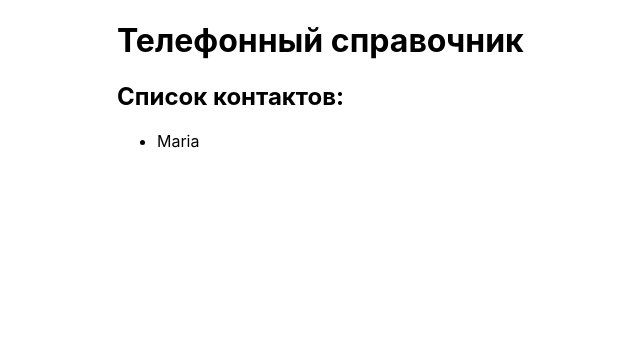
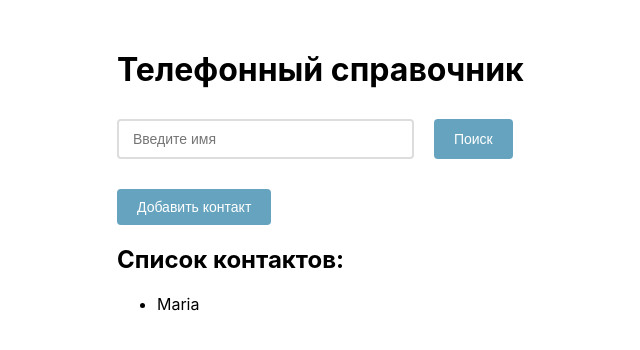
Before and after one commit to MariaChumerina/Phonebook, a React (Create React App) app: page / in a window 1280 px wide. Shown: the top 350 px of the page, without its empty margins (11-651 px from the left). Built offline with nearby package versions, Linux system fonts and the light colour scheme.

Commit message:
add search input and button for search and add contacts

```diff
--- a/src/App.css
+++ b/src/App.css
@@ -9,3 +9,15 @@
 .margin-top-50 {
     margin-top: 50px;
 }
+button {
+    background-color: #65a3be;
+    border-radius: 4px;
+    color: white;
+    padding: 10px 20px;
+    border: none;
+    cursor: pointer;
+    font-size: 14px;
+}
+button:hover {
+    opacity: 0.8;
+}
--- a/src/components/Main/Main.jsx
+++ b/src/components/Main/Main.jsx
@@ -1,12 +1,17 @@
 import * as React from 'react';
 import List from '../List/List.jsx';
+import Search from '../Search/Search.jsx';
 
 export default function Main() {
   return (
-      <div>
+      <div className="margin-top-50">
         <h1>
           Телефонный справочник
         </h1>
+        <Search />
+        <button>
+          Добавить контакт
+        </button>
         <h2>
           Список контактов:
         </h2>
--- /dev/null
+++ b/src/components/Search/Search.css
@@ -0,0 +1,29 @@
+.search-container {
+    display: flex;
+    width: 45vw;
+    margin: 30px 0;
+}
+.form-field {
+    font-size: 14px;
+    width: 46%;
+    height: 36px;
+    padding: 0 14px;
+    border: 2px solid #ddd;
+    border-radius: 4px;
+    outline: 0;
+    transition: .2s;
+}
+.form-field:focus {
+    border-color: #0f7ef1;
+}
+.btn-search-position {
+    margin-left: 20px;
+}
+@media screen and (max-width: 767px) {
+    .form-field {
+        width: 90%;
+    }
+    .search-container {
+        width: 80vw;
+    }
+}
--- /dev/null
+++ b/src/components/Search/Search.jsx
@@ -0,0 +1,19 @@
+import * as React from 'react';
+import './Search.css';
+
+export default class Search extends React.Component {
+  render() {
+    return (
+      <div className="search-container">
+        <input
+            className="form-field"
+            list="json-datalist"
+            placeholder="Введите имя"
+        />
+        <button className="btn-search-position">
+          Поиск
+        </button>
+      </div>
+    );
+  }
+}
--- a/src/index.css
+++ b/src/index.css
@@ -3,6 +3,7 @@ body {
   font-family: -apple-system, BlinkMacSystemFont, 'Segoe UI', 'Roboto', 'Oxygen',
     'Ubuntu', 'Cantarell', 'Fira Sans', 'Droid Sans', 'Helvetica Neue',
     sans-serif;
+  font-size: 16px;
   -webkit-font-smoothing: antialiased;
   -moz-osx-font-smoothing: grayscale;
 }
```
